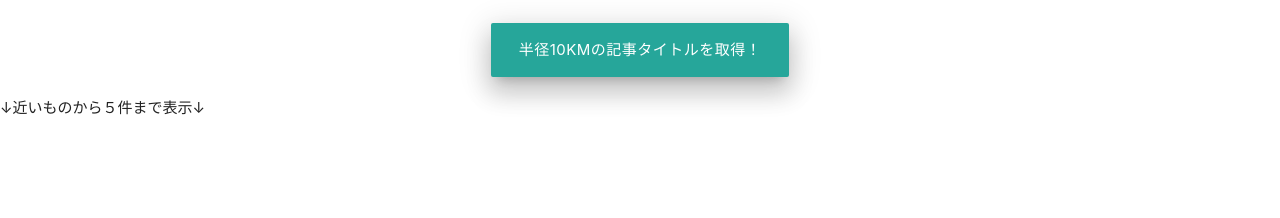
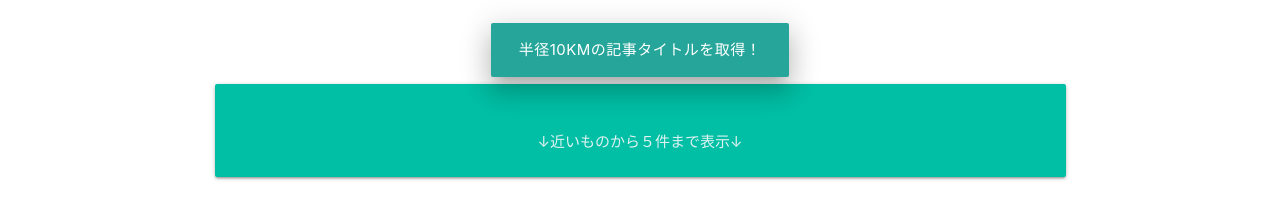
Before and after one commit to gomi-kuzu/wiki_app_gps, a plain HTML site: page index.html in a window 1280 px wide. Drawn offline with nearby package versions, Linux system fonts and the light colour scheme.

Commit message:
fix desagin

```diff
--- a/index.html
+++ b/index.html
@@ -26,16 +26,22 @@
          <div id="send-button">
             <a class="waves-effect waves-light btn-large z-depth-4">半径10kmの記事タイトルを取得！</a>
          </div>
-      </div>
-    </div>
-   </div>
-   ↓近いものから５件まで表示↓
+      <div class="col s12">
+      <div class="card-panel teal accent-4">
+      <br>
+      <span class="teal-text text-lighten-5">↓近いものから５件まで表示↓</span>
    <div id="result0"></div>
    <div id="result1"></div>
    <div id="result2"></div>
    <div id="result3"></div>
    <div id="result4"></div>
-      <script type="text/javascript">
+   </div>
+      </div>
+      </div>
+    </div>
+   </div>
+
+   <script type="text/javascript">
 
 if ('serviceWorker' in navigator) {
     navigator.serviceWorker.register('sw.js')
```
